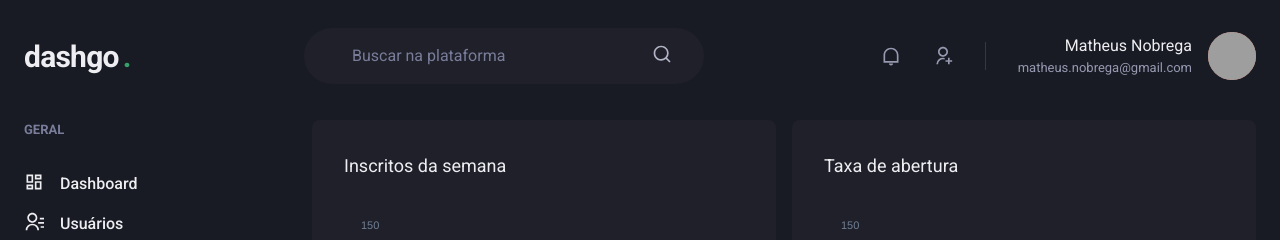
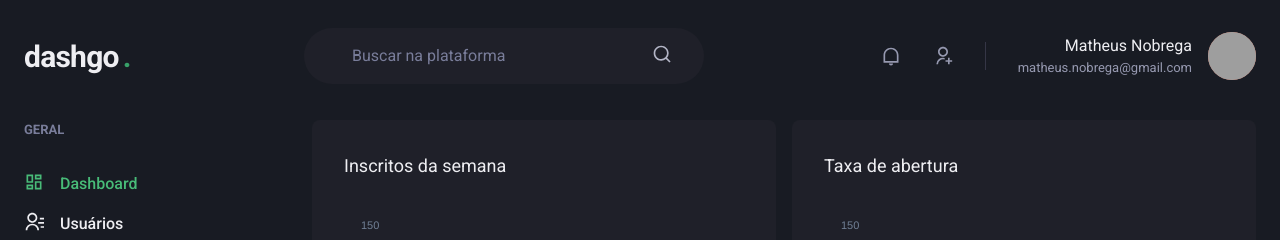
Before and after one commit to ma-nobrega/dash-go, a Next.js app: page /dashboard in a window 1280 px wide. Shown: the top 240 px of the page. Built offline with nearby package versions, Linux system fonts and the light colour scheme; grey boxes are pictures that could not be loaded; what miragejs would draw is missing.

Commit message:
fluxo de navegação

```diff
--- /dev/null
+++ b/src/components/ActiveLink.tsx
@@ -0,0 +1,36 @@
+import Link, { LinkProps } from 'next/link';
+import { useRouter } from 'next/router';
+import { cloneElement, ReactElement } from 'react';
+
+interface ActiveLinkProps extends LinkProps {
+  children: ReactElement;
+  shouldMathExactHref?: boolean;
+}
+
+export function ActiveLink({
+  children,
+  shouldMathExactHref = false,
+  ...rest
+}: ActiveLinkProps): React.ReactElement {
+  const { asPath } = useRouter();
+  let isActive = false;
+
+  if (shouldMathExactHref && (asPath === rest.href || asPath === rest.as)) {
+    isActive = true;
+  }
+
+  if (
+    !shouldMathExactHref &&
+    (asPath.startsWith(String(rest.href)) || asPath.startsWith(String(rest.as)))
+  ) {
+    isActive = true;
+  }
+
+  return (
+    <Link {...rest}>
+      {cloneElement(children, {
+        color: isActive ? 'green.400' : 'gray.50',
+      })}
+    </Link>
+  );
+}
--- a/src/components/Sidebar/NavLink.tsx
+++ b/src/components/Sidebar/NavLink.tsx
@@ -1,21 +1,26 @@
 import * as C from '@chakra-ui/react';
+import { ActiveLink } from '../ActiveLink';
 
 interface NavLinkProps extends C.LinkProps {
   icon: React.ElementType;
   children: string;
+  href: string;
 }
 
 export default function NavLink({
   icon,
   children,
+  href,
   ...rest
 }: NavLinkProps): React.ReactElement {
   return (
+    <ActiveLink href={href} passHref>
       <C.Link display="flex" align="center" {...rest}>
         <C.Icon as={icon} fontSize="20" />
         <C.Text ml="4" fontWeight="medium">
           {children}
         </C.Text>
       </C.Link>
+    </ActiveLink>
   );
 }
--- a/src/components/Sidebar/SidebarNav.tsx
+++ b/src/components/Sidebar/SidebarNav.tsx
@@ -12,12 +12,20 @@ export default function SidebarNav(): React.ReactElement {
   return (
     <C.Stack spacing="12" align="flex-start">
       <NavSection title="GERAL">
-        <NavLink icon={RiDashboardLine}>Dashboard</NavLink>
-        <NavLink icon={RiContactsLine}>Usuários</NavLink>
+        <NavLink href="/dashboard" icon={RiDashboardLine}>
+          Dashboard
+        </NavLink>
+        <NavLink href="/users" icon={RiContactsLine}>
+          Usuários
+        </NavLink>
       </NavSection>
       <NavSection title="AUTOMAÇÃO">
-        <NavLink icon={RiInputMethodLine}>Formulário</NavLink>
-        <NavLink icon={RiGitMergeLine}>Automação</NavLink>
+        <NavLink href="/forms" icon={RiInputMethodLine}>
+          Formulário
+        </NavLink>
+        <NavLink href="/automation" icon={RiGitMergeLine}>
+          Automação
+        </NavLink>
       </NavSection>
     </C.Stack>
   );
--- a/src/pages/users/index.tsx
+++ b/src/pages/users/index.tsx
@@ -1,6 +1,7 @@
 import * as C from '@chakra-ui/react';
 import { RiAddLine, RiPencilLine } from 'react-icons/ri';
 import { useQuery } from 'react-query';
+import Link from 'next/link';
 import Header from '../../components/Header';
 import Pagination from '../../components/Pagination';
 import Sidebar from '../../components/Sidebar';
@@ -39,6 +40,7 @@ export default function UserList(): React.ReactElement {
             <C.Heading size="lg" fontWeight="normal">
               Usuários
             </C.Heading>
+            <Link href="/users/create" passHref>
               <C.Button
                 as="a"
                 size="sm"
@@ -48,6 +50,7 @@ export default function UserList(): React.ReactElement {
               >
                 Criar novo
               </C.Button>
+            </Link>
           </C.Flex>
           {isLoading ? (
             <C.Flex justify="center">
```
Also changed, not shown: src/pages/users/create.tsx (+6 -1 lines). Lines whose indentation alone changed are shown as unchanged.
